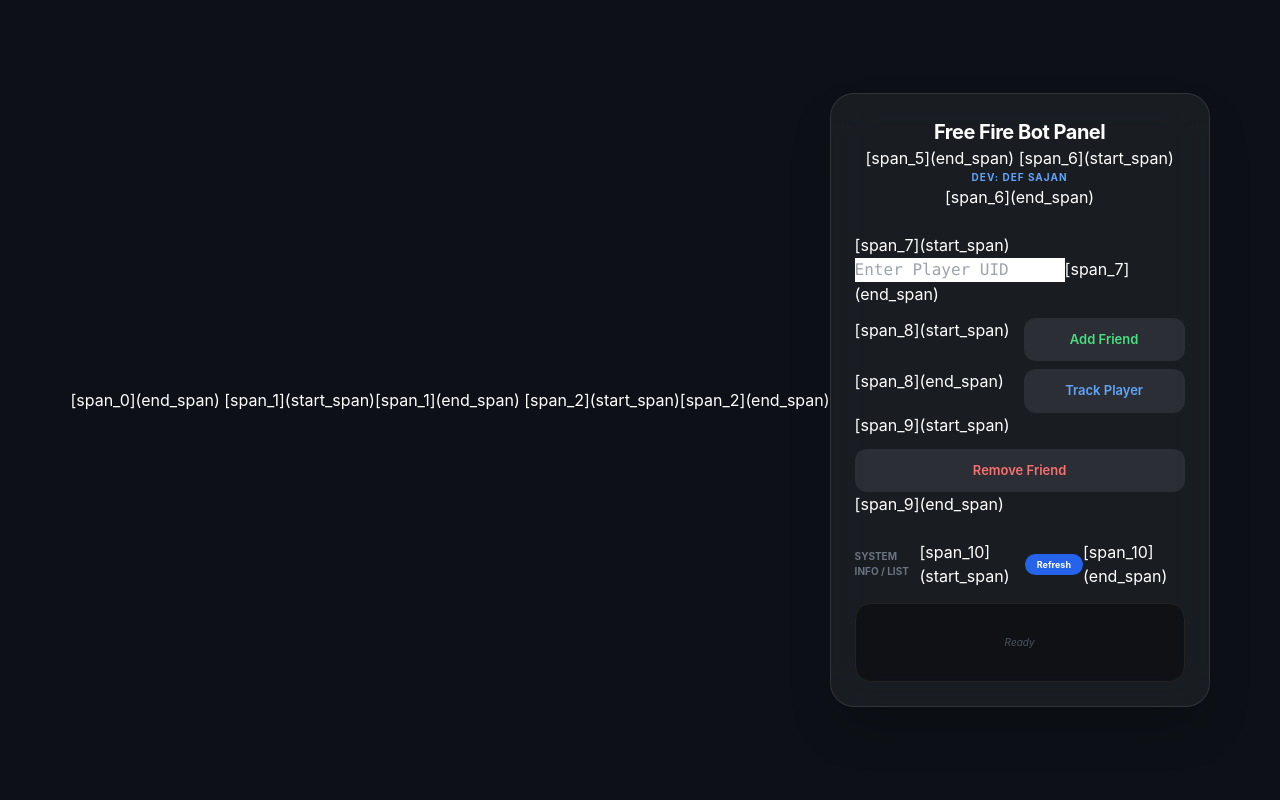
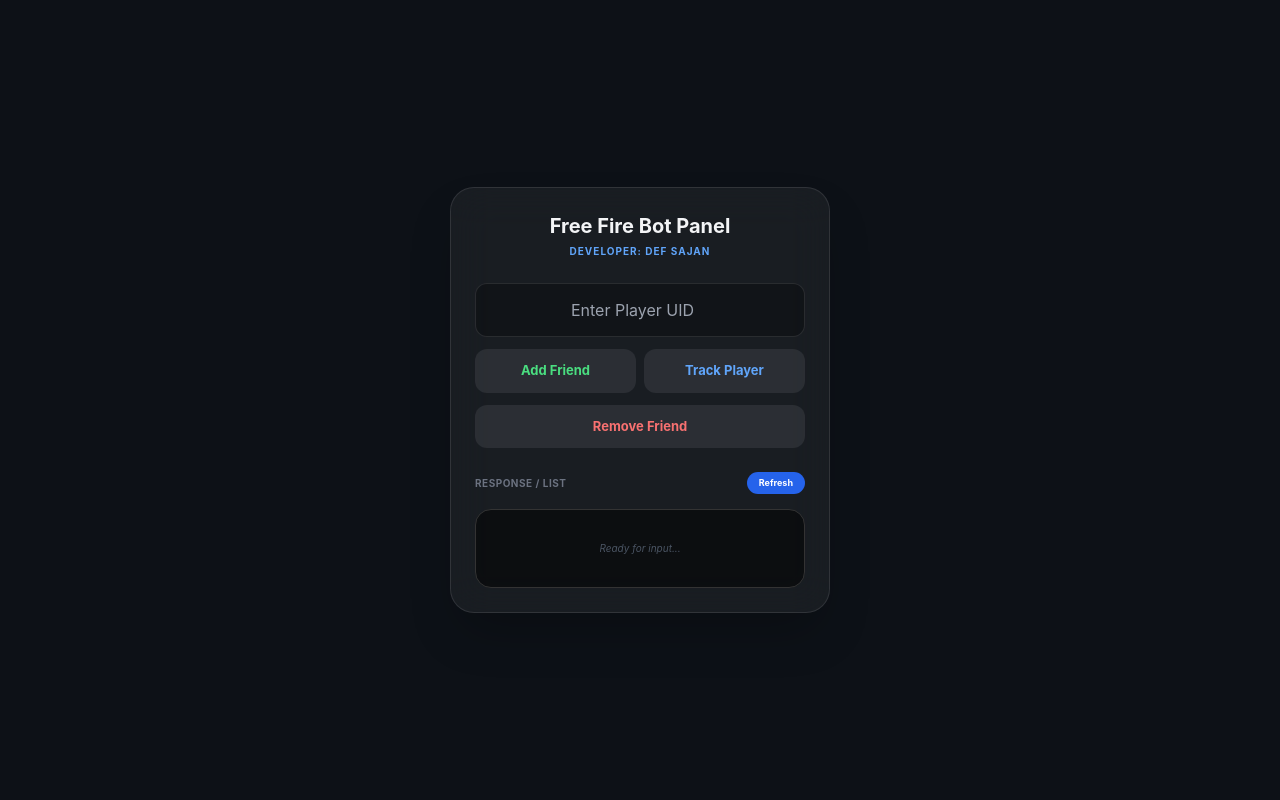
Before and after one commit to CKR11111/Tcp-bot-panel-, a Flask app: page / in a window 1280 px wide. Run offline with Flask 3, Linux system fonts and the light colour scheme; some libraries are stand-ins or nearby versions.

Commit message:
Add files via upload

```diff
--- a/templates/index.html
+++ b/templates/index.html
@@ -3,17 +3,17 @@
 <head>
     <meta charset="UTF-8">
     <meta name="viewport" content="width=device-width, initial-scale=1.0">
-    <title>FF Bot Panel | [span_0](start_span)CKRPRO</title>[span_0](end_span)
-    [span_1](start_span)<script src="https://cdn.tailwindcss.com"></script>[span_1](end_span)
-    [span_2](start_span)<script src="https://cdn.jsdelivr.net/npm/sweetalert2@11"></script>[span_2](end_span)
+    <title>FF Bot Panel | CKRPRO</title>
+    <script src="https://cdn.tailwindcss.com"></script>
+    <script src="https://cdn.jsdelivr.net/npm/sweetalert2@11"></script>
     <style>
-        body { background: #0d1117; color: white; font-family: -apple-system, sans-serif; display: flex; align-items: center; justify-content: center; min-height: 100vh; margin: 0; padding: 20px; [span_3](start_span)}
-        .panel-card { background: rgba(255, 255, 255, 0.05); backdrop-filter: blur(20px); border-radius: 24px; width: 100%; max-width: 380px; padding: 24px; border: 1px solid rgba(255,255,255,0.1); }[span_3](end_span)
-        .ios-input { background: rgba(0, 0, 0, 0.3); border: 1px solid rgba(255,255,255,0.1); border-radius: 12px; padding: 12px; text-align: center; width: 100%; color: #fff; outline: none; [span_4](start_span)}
-        .ios-btn { background: rgba(255, 255, 255, 0.08); border-radius: 12px; padding: 12px; font-weight: 600; font-size: 13px; transition: 0.2s; cursor: pointer; }[span_4](end_span)
-        .ios-btn:active { transform: scale(0.98); background: rgba(255, 255, 255, 0.15); [span_5](start_span)}
-        .display-area { background: rgba(0, 0, 0, 0.4); border-radius: 16px; padding: 15px; margin-top: 15px; max-height: 350px; overflow-y: auto; border: 1px solid #222; }
-        .bold-white { color: #ffffff; font-weight: 900; font-size: 12px; line-height: 1.8; white-space: pre-wrap; font-family: monospace; }
+        body { background: #0d1117; color: white; font-family: -apple-system, sans-serif; display: flex; align-items: center; justify-content: center; min-height: 100vh; margin: 0; padding: 20px; }
+        .panel-card { background: rgba(255, 255, 255, 0.05); backdrop-filter: blur(20px); border-radius: 24px; width: 100%; max-width: 380px; padding: 24px; border: 1px solid rgba(255,255,255,0.1); }
+        .ios-input { background: rgba(0, 0, 0, 0.3); border: 1px solid rgba(255,255,255,0.1); border-radius: 12px; padding: 14px; text-align: center; width: 100%; color: #fff; outline: none; font-size: 16px; }
+        .ios-btn { background: rgba(255, 255, 255, 0.08); border-radius: 12px; padding: 12px; font-weight: 700; font-size: 13px; transition: 0.2s; }
+        .ios-btn:active { transform: scale(0.95); background: rgba(255, 255, 255, 0.15); }
+        .display-area { background: rgba(0, 0, 0, 0.5); border-radius: 16px; padding: 15px; margin-top: 15px; max-height: 300px; overflow-y: auto; border: 1px solid #333; }
+        .bold-vertical { color: #ffffff; font-weight: 900; font-size: 12px; line-height: 1.8; white-space: pre-wrap; font-family: monospace; }
         .no-scrollbar::-webkit-scrollbar { width: 0px; }
     </style>
 </head>
@@ -21,77 +21,78 @@
 
     <div class="panel-card shadow-2xl">
         <div class="text-center mb-6">
-            <h1 class="text-xl font-bold tracking-tight">Free Fire Bot Panel</h1>[span_5](end_span)
-            [span_6](start_span)<p class="text-[10px] text-blue-400 font-bold uppercase tracking-widest">Dev: Def Sajan</p>[span_6](end_span)
+            <h1 class="text-xl font-bold text-gray-100">Free Fire Bot Panel</h1>
+            <p class="text-[10px] text-blue-400 font-bold uppercase tracking-widest mt-1">Developer: Def Sajan</p>
         </div>
 
         <div class="space-y-3 mb-6">
-            [span_7](start_span)<input id="targetUID" type="number" placeholder="Enter Player UID" class="ios-input font-mono">[span_7](end_span)
+            <input id="targetUID" type="number" placeholder="Enter Player UID" class="ios-input">
             <div class="grid grid-cols-2 gap-2">
-                [span_8](start_span)<button onclick="run('add')" class="ios-btn text-green-400">Add Friend</button>[span_8](end_span)
-                <button onclick="run('track')" class="ios-btn text-blue-400">Track Player</button>
+                <button onclick="execute('add')" class="ios-btn text-green-400">Add Friend</button>
+                <button onclick="execute('track')" class="ios-btn text-blue-400">Track Player</button>
             </div>
-            [span_9](start_span)<button onclick="run('remove')" class="w-full ios-btn text-red-400">Remove Friend</button>[span_9](end_span)
+            <button onclick="execute('remove')" class="w-full ios-btn text-red-400">Remove Friend</button>
         </div>
 
         <div>
             <div class="flex justify-between items-center mb-2">
-                <p class="text-[10px] text-gray-500 font-bold uppercase">System Info / List</p>
-                [span_10](start_span)<button onclick="loadList()" class="bg-blue-600 text-[9px] px-3 py-1 rounded-full font-bold">Refresh</button>[span_10](end_span)
+                <p class="text-[10px] text-gray-500 font-bold uppercase tracking-wider">Response / List</p>
+                <button onclick="loadList()" class="bg-blue-600 text-[9px] px-3 py-1 rounded-full font-bold">Refresh</button>
             </div>
             <div id="displayArea" class="display-area no-scrollbar">
-                <p class="text-center text-[10px] text-gray-600 py-4 italic">Ready</p>
+                <p class="text-center text-[10px] text-gray-600 py-4 italic">Ready for input...</p>
             </div>
         </div>
     </div>
 
     <script>
-        function cleanFormat(obj) {
+        function cleanJSON(obj, level = 0) {
             let res = "";
+            let spacer = "  ".repeat(level);
             for (let k in obj) {
                 if (typeof obj[k] === 'object' && obj[k] !== null) {
-                    res += k.toUpperCase() + ":\n" + cleanFormat(obj[k]);
+                    res += spacer + k.toUpperCase() + ":\n" + cleanJSON(obj[k], level + 1);
                 } else {
                     let v = String(obj[k]).replace(/[\[\]{}'"]/g, '');
-                    res += `➜ ${k.toUpperCase()}: ${v}\n`;
+                    res += `${spacer}➜ ${k.toUpperCase()}: ${v}\n`;
                 }
             }
             return res;
         }
 
-        async function run(type, uid = null) {
-            [span_11](start_span)const finalUid = uid || document.getElementById('targetUID').value;[span_11](end_span)
+        async function execute(type, uid = null) {
+            const finalUid = uid || document.getElementById('targetUID').value;
             const area = document.getElementById('displayArea');
 
             if(!finalUid) {
-                [span_12](start_span)Swal.fire({ icon: 'warning', title: 'Enter UID', toast: true, position: 'top', showConfirmButton: false, timer: 1500 });[span_12](end_span)
+                Swal.fire({ icon: 'warning', title: 'Enter UID', toast: true, position: 'top', showConfirmButton: false, timer: 1500 });
                 return;
             }
 
-            area.innerHTML = '<p class="text-center text-[10px] py-4 text-blue-400 animate-pulse">PROCESSING...</p>';
+            area.innerHTML = '<p class="text-center text-[10px] py-4 text-blue-400 animate-pulse font-bold">PROCESSING...</p>';
 
             try {
-                [span_13](start_span)const res = await fetch('/api/action', {[span_13](end_span)
+                const res = await fetch('/api/action', {
                     method: 'POST',
                     headers: {'Content-Type': 'application/json'},
                     body: JSON.stringify({ type, target_uid: finalUid })
                 });
-                [span_14](start_span)const data = await res.json();[span_14](end_span)
+                const data = await res.json();
 
                 if(type === 'track') {
-                    area.innerHTML = `<div class="bold-white">${cleanFormat(data)}</div>`;
+                    area.innerHTML = `<div class="bold-vertical">${cleanJSON(data)}</div>`;
                 } else {
-                    [span_15](start_span)Swal.fire({ icon: data.status === 'error' ? 'error' : 'success', title: data.message || 'Action Completed', toast: true, position: 'top', showConfirmButton: false, timer: 2000 });[span_15](end_span)
+                    Swal.fire({ icon: data.status === 'error' ? 'error' : 'success', title: data.message || 'Done', toast: true, position: 'top', showConfirmButton: false, timer: 1500 });
                     loadList();
                 }
             } catch (e) {
-                area.innerHTML = '<p class="text-center text-red-500 text-[10px]">SYSTEM ERROR</p>';
+                area.innerHTML = '<p class="text-center text-red-500 text-[10px] font-bold">SERVER CONNECTION ERROR</p>';
             }
         }
 
         async function loadList() {
             const area = document.getElementById('displayArea');
-            [span_16](start_span)area.innerHTML = '<p class="text-center text-[10px] py-4 text-gray-500">Syncing...</p>';[span_16](end_span)
+            area.innerHTML = '<p class="text-center text-[10px] py-4 text-gray-500">Updating List...</p>';
 
             try {
                 const res = await fetch('/api/action', {
@@ -100,24 +101,24 @@
                     body: JSON.stringify({ type: 'get_list' })
                 });
                 const data = await res.json();
-                const friends = data.friends || data.data || [span_17](start_span)[];[span_17](end_span)
+                const list = data.friends || data.data || [];
 
-                if(friends.length === 0) {
-                    [span_18](start_span)area.innerHTML = '<p class="text-center text-[10px] py-4 text-gray-500 uppercase">Empty</p>';[span_18](end_span)
+                if(list.length === 0) {
+                    area.innerHTML = '<p class="text-center text-[10px] py-4 text-gray-500 uppercase">List is Empty</p>';
                     return;
                 }
 
-                area.innerHTML = friends.map(f => `
+                area.innerHTML = list.map(f => `
                     <div class="flex justify-between items-center bg-white/5 p-3 rounded-xl mb-2">
                         <div class="truncate">
-                            <p class="text-xs font-bold text-gray-200">${f.name || 'Unknown'}</p>
-                            <p class="text-[9px] text-gray-500">${f.uid}</p>
+                            <p class="text-xs font-bold text-gray-200">${f.name || 'No Name'}</p>
+                            <p class="text-[9px] text-gray-500 font-mono">${f.uid}</p>
                         </div>
-                        <button onclick="run('remove', '${f.uid}')" class="text-red-400 text-[10px] font-bold ml-2">Delete</button>
+                        <button onclick="execute('remove', '${f.uid}')" class="text-red-400 text-[10px] font-bold ml-2">Delete</button>
                     </div>
-                [span_19](start_span)`).join('');[span_19](end_span)
+                `).join('');
             } catch (e) {
-                area.innerHTML = '<p class="text-center text-red-500 text-[10px]">Load Error</p>';
+                area.innerHTML = '<p class="text-center text-red-500 text-[10px]">Failed to Sync</p>';
             }
         }
     </script>
```
